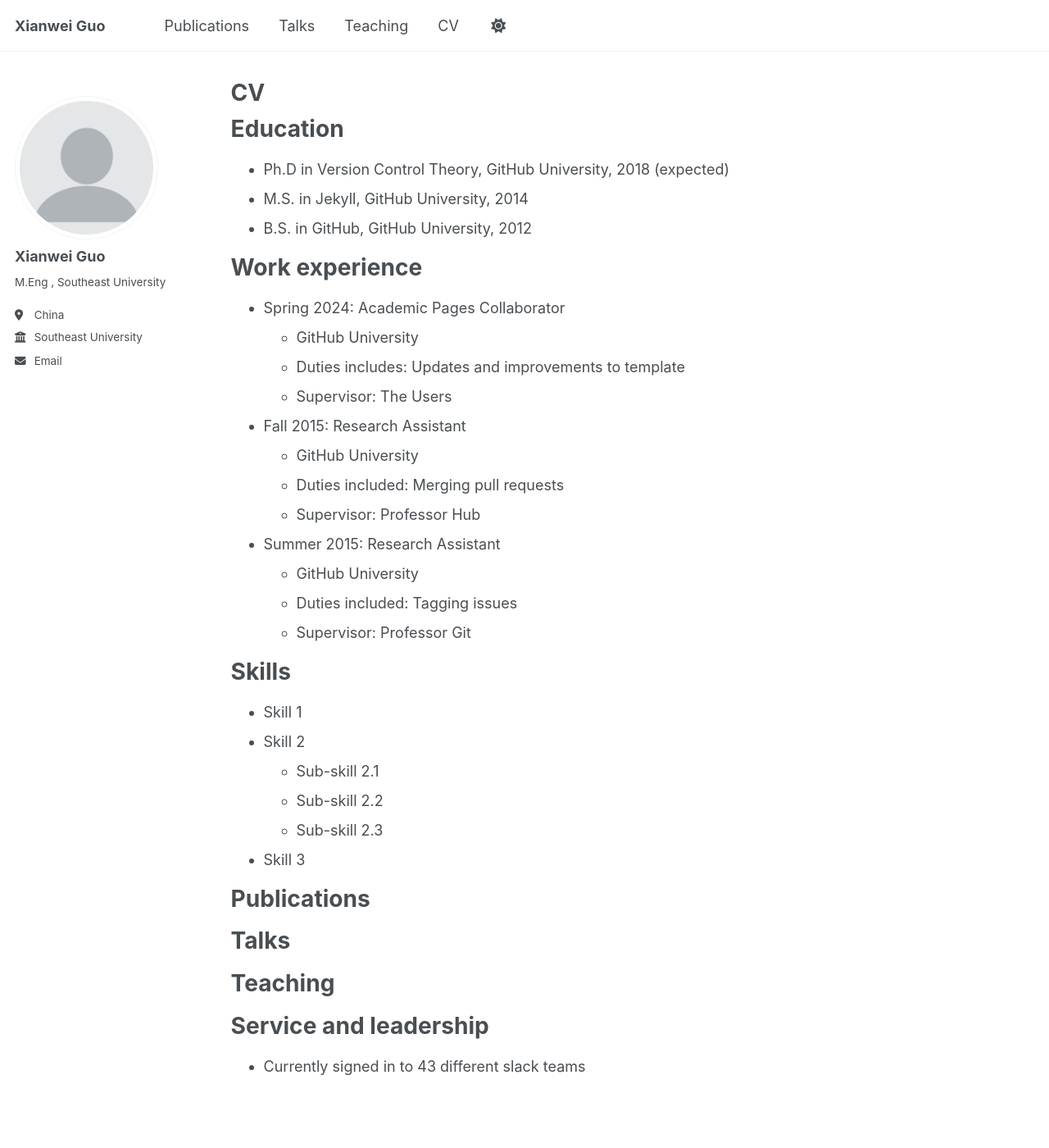
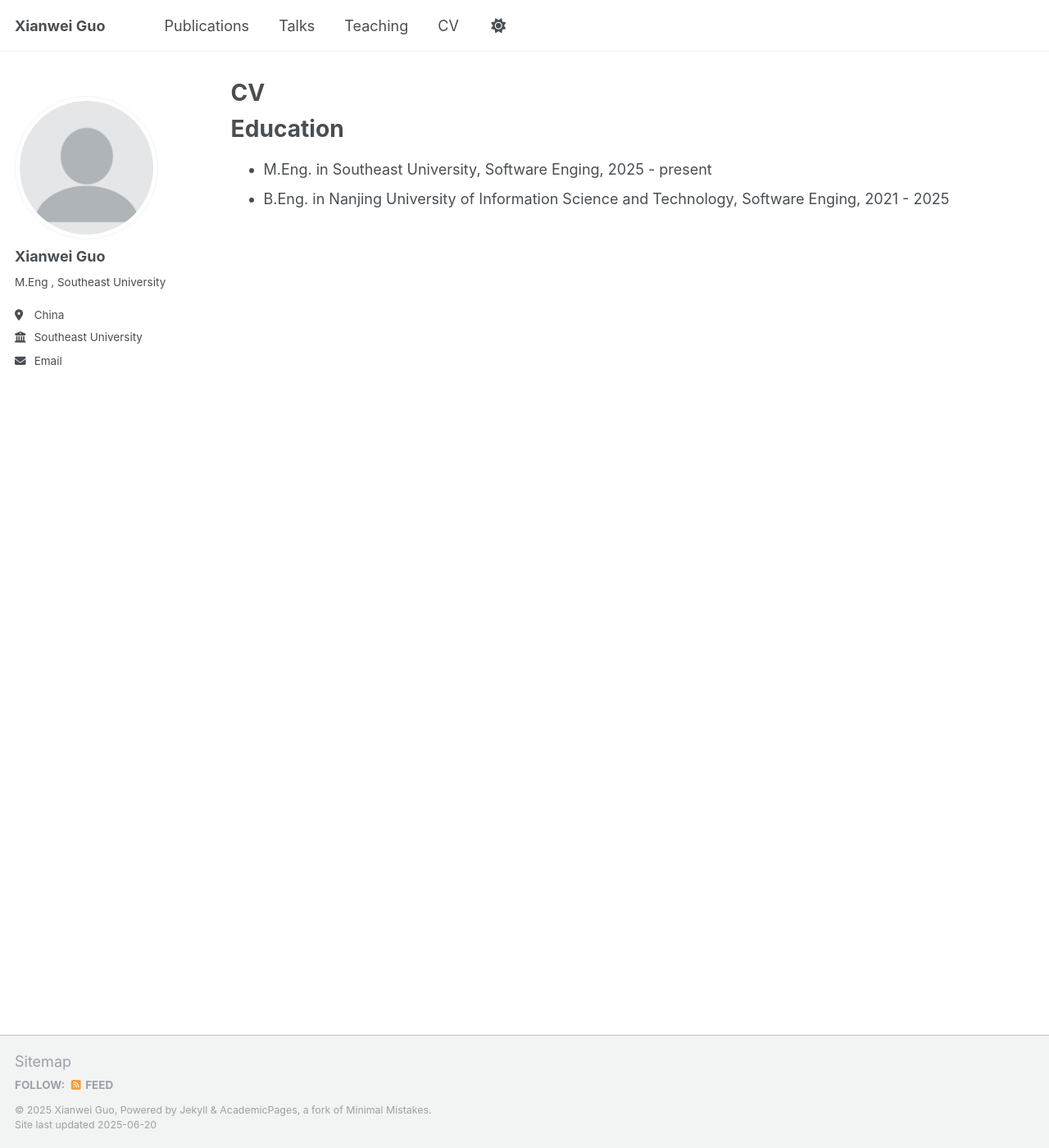
Before and after one commit to Nguxw/Nguxw.github.io, a Jekyll site: the page built from _pages/cv.md, in a window 1280 px wide and 1400 px high. Shown: the whole window at 82% size. Built offline with Jekyll 4.4.1, drawn with Linux system fonts in a browser that asks for light colours.

Commit message:
Update cv.md

```diff
--- a/_pages/cv.md
+++ b/_pages/cv.md
@@ -11,54 +11,5 @@ redirect_from:
 
 Education
 ======
-* Ph.D in Version Control Theory, GitHub University, 2018 (expected)
-* M.S. in Jekyll, GitHub University, 2014
-* B.S. in GitHub, GitHub University, 2012
-
-Work experience
-======
-* Spring 2024: Academic Pages Collaborator
-  * GitHub University
-  * Duties includes: Updates and improvements to template
-  * Supervisor: The Users
-
-* Fall 2015: Research Assistant
-  * GitHub University
-  * Duties included: Merging pull requests
-  * Supervisor: Professor Hub
-
-* Summer 2015: Research Assistant
-  * GitHub University
-  * Duties included: Tagging issues
-  * Supervisor: Professor Git
-
-Skills
-======
-* Skill 1
-* Skill 2
-  * Sub-skill 2.1
-  * Sub-skill 2.2
-  * Sub-skill 2.3
-* Skill 3
-
-Publications
-======
-  <ul>{% for post in site.publications reversed %}
-    {% include archive-single-cv.html %}
-  {% endfor %}</ul>
-
-Talks
-======
-  <ul>{% for post in site.talks reversed %}
-    {% include archive-single-talk-cv.html  %}
-  {% endfor %}</ul>
-
-Teaching
-======
-  <ul>{% for post in site.teaching reversed %}
-    {% include archive-single-cv.html %}
-  {% endfor %}</ul>
-
-Service and leadership
-======
-* Currently signed in to 43 different slack teams
+* M.Eng. in Southeast University, Software Enging, 2025 - present
+* B.Eng. in Nanjing University of Information Science and Technology, Software Enging, 2021 - 2025
```
